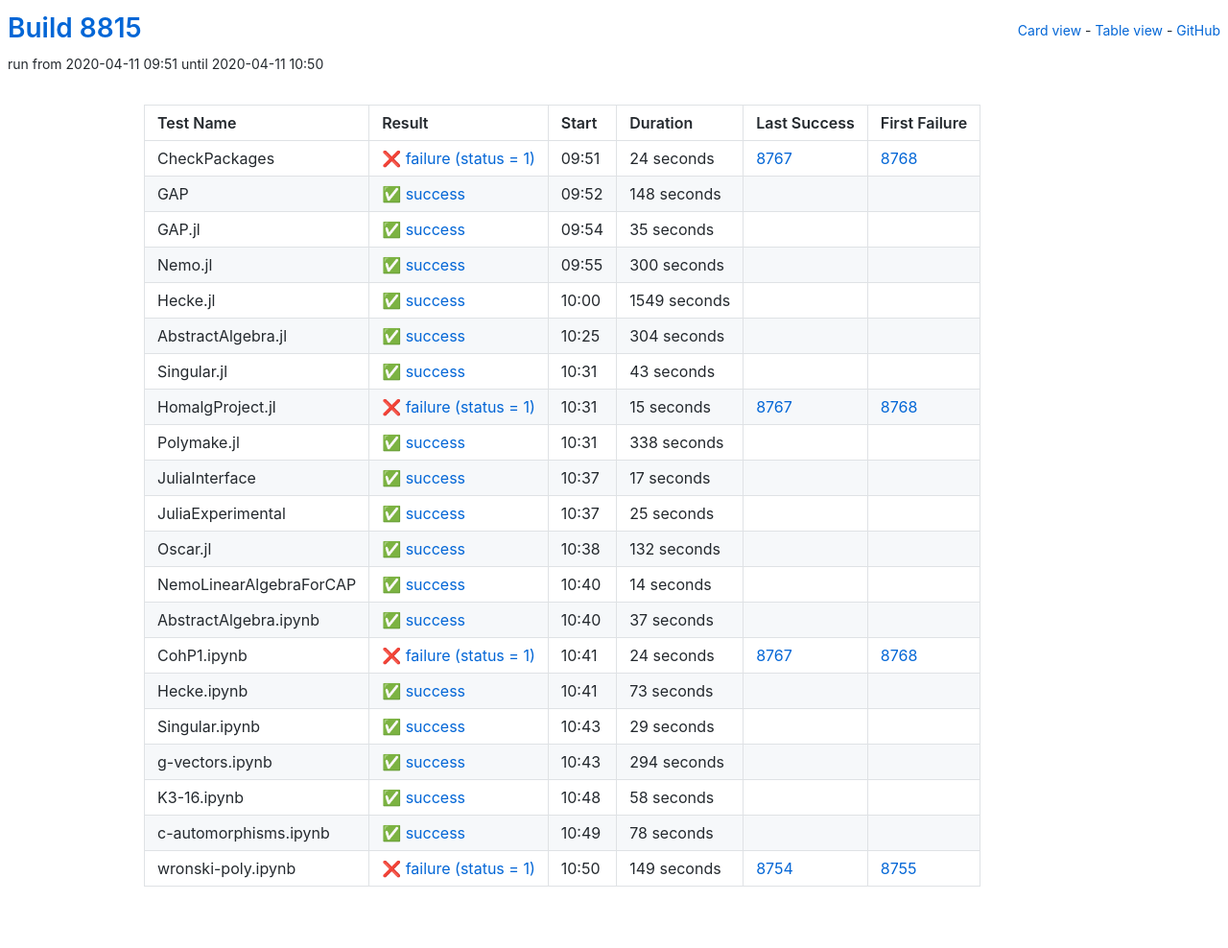
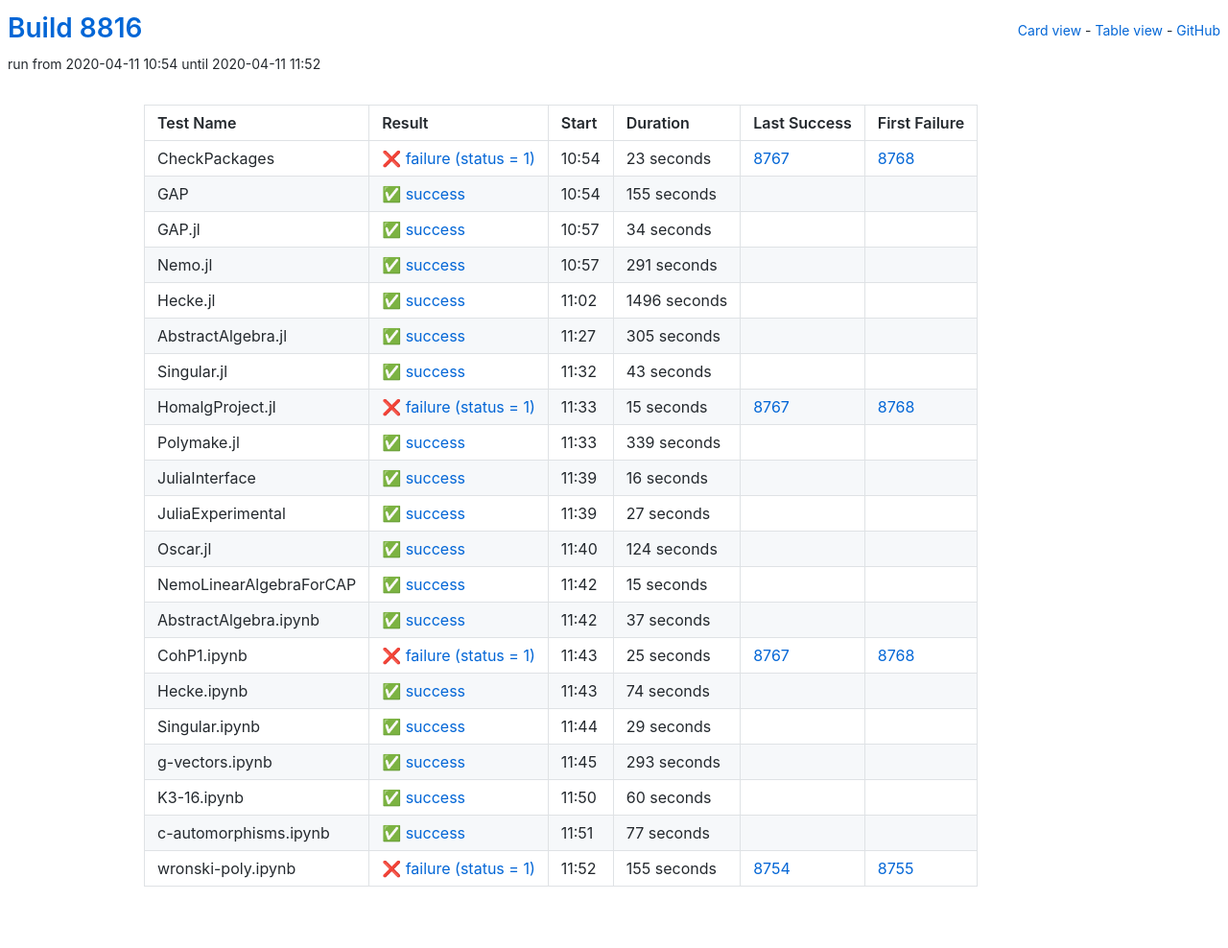
Before and after one commit to oscar-system/oscar-ci-status, a Jekyll site: the page built from table.html, in a window 1280 px wide. Shown: the whole page at 96% size. Built offline with Jekyll 4.4.1, drawn with Linux system fonts in a browser that asks for light colours.

Commit message:
Build 8816

```diff
--- a/_data/ci.yml
+++ b/_data/ci.yml
@@ -1,71 +1,71 @@
-build: 8815
-build_url: https://oscarci.mathematik.uni-kl.de/job/oscar/8815/
+build: 8816
+build_url: https://oscarci.mathematik.uni-kl.de/job/oscar/8816/
 job: oscar
 tests:
-- duration: 24
+- duration: 23
   exitcode: 1
   first_failure: 8768
   first_failure_url: https://oscarci.mathematik.uni-kl.de/job/oscar/8768/
   last_success: 8767
   last_success_url: https://oscarci.mathematik.uni-kl.de/job/oscar/8767/
-  log: https://oscarci.mathematik.uni-kl.de/job/oscar/8815/artifact/logs/build-8815/CheckPackages.log
+  log: https://oscarci.mathematik.uni-kl.de/job/oscar/8816/artifact/logs/build-8816/CheckPackages.log
   name: CheckPackages
-  start: 2020-04-11 09:51
+  start: 2020-04-11 10:54
   status: failure
   success: false
-- duration: 148
+- duration: 155
   exitcode: 0
   first_failure: false
   first_failure_url: null
   last_success: false
   last_success_url: null
-  log: https://oscarci.mathematik.uni-kl.de/job/oscar/8815/artifact/logs/build-8815/GAP.log
+  log: https://oscarci.mathematik.uni-kl.de/job/oscar/8816/artifact/logs/build-8816/GAP.log
   name: GAP
-  start: 2020-04-11 09:52
+  start: 2020-04-11 10:54
   status: success
   success: true
-- duration: 35
+- duration: 34
   exitcode: 0
   first_failure: false
   first_failure_url: null
   last_success: false
   last_success_url: null
-  log: https://oscarci.mathematik.uni-kl.de/job/oscar/8815/artifact/logs/build-8815/GAP.jl.log
+  log: https://oscarci.mathematik.uni-kl.de/job/oscar/8816/artifact/logs/build-8816/GAP.jl.log
   name: GAP.jl
-  start: 2020-04-11 09:54
+  start: 2020-04-11 10:57
   status: success
   success: true
-- duration: 300
+- duration: 291
   exitcode: 0
   first_failure: false
   first_failure_url: null
   last_success: false
   last_success_url: null
-  log: https://oscarci.mathematik.uni-kl.de/job/oscar/8815/artifact/logs/build-8815/Nemo.jl.log
+  log: https://oscarci.mathematik.uni-kl.de/job/oscar/8816/artifact/logs/build-8816/Nemo.jl.log
   name: Nemo.jl
-  start: 2020-04-11 09:55
+  start: 2020-04-11 10:57
   status: success
   success: true
-- duration: 1549
+- duration: 1496
   exitcode: 0
   first_failure: false
   first_failure_url: null
   last_success: false
   last_success_url: null
-  log: https://oscarci.mathematik.uni-kl.de/job/oscar/8815/artifact/logs/build-8815/Hecke.jl.log
+  log: https://oscarci.mathematik.uni-kl.de/job/oscar/8816/artifact/logs/build-8816/Hecke.jl.log
   name: Hecke.jl
-  start: 2020-04-11 10:00
+  start: 2020-04-11 11:02
   status: success
   success: true
-- duration: 304
+- duration: 305
   exitcode: 0
   first_failure: false
   first_failure_url: null
   last_success: false
   last_success_url: null
-  log: https://oscarci.mathematik.uni-kl.de/job/oscar/8815/artifact/logs/build-8815/AbstractAlgebra.jl.log
+  log: https://oscarci.mathematik.uni-kl.de/job/oscar/8816/artifact/logs/build-8816/AbstractAlgebra.jl.log
   name: AbstractAlgebra.jl
-  start: 2020-04-11 10:25
+  start: 2020-04-11 11:27
   status: success
   success: true
 - duration: 43
@@ -74,9 +74,9 @@ tests:
   first_failure_url: null
   last_success: false
   last_success_url: null
-  log: https://oscarci.mathematik.uni-kl.de/job/oscar/8815/artifact/logs/build-8815/Singular.jl.log
+  log: https://oscarci.mathematik.uni-kl.de/job/oscar/8816/artifact/logs/build-8816/Singular.jl.log
   name: Singular.jl
-  start: 2020-04-11 10:31
+  start: 2020-04-11 11:32
   status: success
   success: true
 - duration: 15
@@ -85,64 +85,64 @@ tests:
   first_failure_url: https://oscarci.mathematik.uni-kl.de/job/oscar/8768/
   last_success: 8767
   last_success_url: https://oscarci.mathematik.uni-kl.de/job/oscar/8767/
-  log: https://oscarci.mathematik.uni-kl.de/job/oscar/8815/artifact/logs/build-8815/HomalgProject.jl.log
+  log: https://oscarci.mathematik.uni-kl.de/job/oscar/8816/artifact/logs/build-8816/HomalgProject.jl.log
   name: HomalgProject.jl
-  start: 2020-04-11 10:31
+  start: 2020-04-11 11:33
   status: failure
   success: false
-- duration: 338
+- duration: 339
   exitcode: 0
   first_failure: false
   first_failure_url: null
   last_success: false
   last_success_url: null
-  log: https://oscarci.mathematik.uni-kl.de/job/oscar/8815/artifact/logs/build-8815/Polymake.jl.log
+  log: https://oscarci.mathematik.uni-kl.de/job/oscar/8816/artifact/logs/build-8816/Polymake.jl.log
   name: Polymake.jl
-  start: 2020-04-11 10:31
+  start: 2020-04-11 11:33
   status: success
   success: true
-- duration: 17
+- duration: 16
   exitcode: 0
   first_failure: false
   first_failure_url: null
   last_success: false
   last_success_url: null
-  log: https://oscarci.mathematik.uni-kl.de/job/oscar/8815/artifact/logs/build-8815/JuliaInterface.log
+  log: https://oscarci.mathematik.uni-kl.de/job/oscar/8816/artifact/logs/build-8816/JuliaInterface.log
   name: JuliaInterface
-  start: 2020-04-11 10:37
+  start: 2020-04-11 11:39
   status: success
   success: true
-- duration: 25
+- duration: 27
   exitcode: 0
   first_failure: false
   first_failure_url: null
   last_success: false
   last_success_url: null
-  log: https://oscarci.mathematik.uni-kl.de/job/oscar/8815/artifact/logs/build-8815/JuliaExperimental.log
+  log: https://oscarci.mathematik.uni-kl.de/job/oscar/8816/artifact/logs/build-8816/JuliaExperimental.log
   name: JuliaExperimental
-  start: 2020-04-11 10:37
+  start: 2020-04-11 11:39
   status: success
   success: true
-- duration: 132
+- duration: 124
   exitcode: 0
   first_failure: false
   first_failure_url: null
   last_success: false
   last_success_url: null
-  log: https://oscarci.mathematik.uni-kl.de/job/oscar/8815/artifact/logs/build-8815/Oscar.jl.log
+  log: https://oscarci.mathematik.uni-kl.de/job/oscar/8816/artifact/logs/build-8816/Oscar.jl.log
   name: Oscar.jl
-  start: 2020-04-11 10:38
+  start: 2020-04-11 11:40
   status: success
   success: true
-- duration: 14
+- duration: 15
   exitcode: 0
   first_failure: false
   first_failure_url: null
   last_success: false
   last_success_url: null
-  log: https://oscarci.mathematik.uni-kl.de/job/oscar/8815/artifact/logs/build-8815/NemoLinearAlgebraForCAP.log
+  log: https://oscarci.mathematik.uni-kl.de/job/oscar/8816/artifact/logs/build-8816/NemoLinearAlgebraForCAP.log
   name: NemoLinearAlgebraForCAP
-  start: 2020-04-11 10:40
+  start: 2020-04-11 11:42
   status: success
   success: true
 - duration: 37
@@ -151,31 +151,31 @@ tests:
   first_failure_url: null
   last_success: false
   last_success_url: null
-  log: https://oscarci.mathematik.uni-kl.de/job/oscar/8815/artifact/logs/build-8815/AbstractAlgebra.ipynb.log
+  log: https://oscarci.mathematik.uni-kl.de/job/oscar/8816/artifact/logs/build-8816/AbstractAlgebra.ipynb.log
   name: AbstractAlgebra.ipynb
-  start: 2020-04-11 10:40
+  start: 2020-04-11 11:42
   status: success
   success: true
-- duration: 24
+- duration: 25
   exitcode: 1
   first_failure: 8768
   first_failure_url: https://oscarci.mathematik.uni-kl.de/job/oscar/8768/
   last_success: 8767
   last_success_url: https://oscarci.mathematik.uni-kl.de/job/oscar/8767/
-  log: https://oscarci.mathematik.uni-kl.de/job/oscar/8815/artifact/logs/build-8815/CohP1.ipynb.log
+  log: https://oscarci.mathematik.uni-kl.de/job/oscar/8816/artifact/logs/build-8816/CohP1.ipynb.log
   name: CohP1.ipynb
-  start: 2020-04-11 10:41
+  start: 2020-04-11 11:43
   status: failure
   success: false
-- duration: 73
+- duration: 74
   exitcode: 0
   first_failure: false
   first_failure_url: null
   last_success: false
   last_success_url: null
-  log: https://oscarci.mathematik.uni-kl.de/job/oscar/8815/artifact/logs/build-8815/Hecke.ipynb.log
+  log: https://oscarci.mathematik.uni-kl.de/job/oscar/8816/artifact/logs/build-8816/Hecke.ipynb.log
   name: Hecke.ipynb
-  start: 2020-04-11 10:41
+  start: 2020-04-11 11:43
   status: success
   success: true
 - duration: 29
@@ -184,52 +184,52 @@ tests:
   first_failure_url: null
   last_success: false
   last_success_url: null
-  log: https://oscarci.mathematik.uni-kl.de/job/oscar/8815/artifact/logs/build-8815/Singular.ipynb.log
+  log: https://oscarci.mathematik.uni-kl.de/job/oscar/8816/artifact/logs/build-8816/Singular.ipynb.log
   name: Singular.ipynb
-  start: 2020-04-11 10:43
+  start: 2020-04-11 11:44
   status: success
   success: true
-- duration: 294
+- duration: 293
   exitcode: 0
   first_failure: false
   first_failure_url: null
   last_success: false
   last_success_url: null
-  log: https://oscarci.mathematik.uni-kl.de/job/oscar/8815/artifact/logs/build-8815/g-vectors.ipynb.log
+  log: https://oscarci.mathematik.uni-kl.de/job/oscar/8816/artifact/logs/build-8816/g-vectors.ipynb.log
   name: g-vectors.ipynb
-  start: 2020-04-11 10:43
+  start: 2020-04-11 11:45
   status: success
   success: true
-- duration: 58
+- duration: 60
   exitcode: 0
   first_failure: false
   first_failure_url: null
   last_success: false
   last_success_url: null
-  log: https://oscarci.mathematik.uni-kl.de/job/oscar/8815/artifact/logs/build-8815/K3-16.ipynb.log
+  log: https://oscarci.mathematik.uni-kl.de/job/oscar/8816/artifact/logs/build-8816/K3-16.ipynb.log
   name: K3-16.ipynb
-  start: 2020-04-11 10:48
+  start: 2020-04-11 11:50
   status: success
   success: true
-- duration: 78
+- duration: 77
   exitcode: 0
   first_failure: false
   first_failure_url: null
   last_success: false
   last_success_url: null
-  log: https://oscarci.mathematik.uni-kl.de/job/oscar/8815/artifact/logs/build-8815/c-automorphisms.ipynb.log
+  log: https://oscarci.mathematik.uni-kl.de/job/oscar/8816/artifact/logs/build-8816/c-automorphisms.ipynb.log
   name: c-automorphisms.ipynb
-  start: 2020-04-11 10:49
+  start: 2020-04-11 11:51
   status: success
   success: true
-- duration: 149
+- duration: 155
   exitcode: 1
   first_failure: 8755
   first_failure_url: https://oscarci.mathematik.uni-kl.de/job/oscar/8755/
   last_success: 8754
   last_success_url: https://oscarci.mathematik.uni-kl.de/job/oscar/8754/
-  log: https://oscarci.mathematik.uni-kl.de/job/oscar/8815/artifact/logs/build-8815/wronski-poly.ipynb.log
+  log: https://oscarci.mathematik.uni-kl.de/job/oscar/8816/artifact/logs/build-8816/wronski-poly.ipynb.log
   name: wronski-poly.ipynb
-  start: 2020-04-11 10:50
+  start: 2020-04-11 11:52
   status: failure
   success: false
```
Also changed, not shown: README.md.
